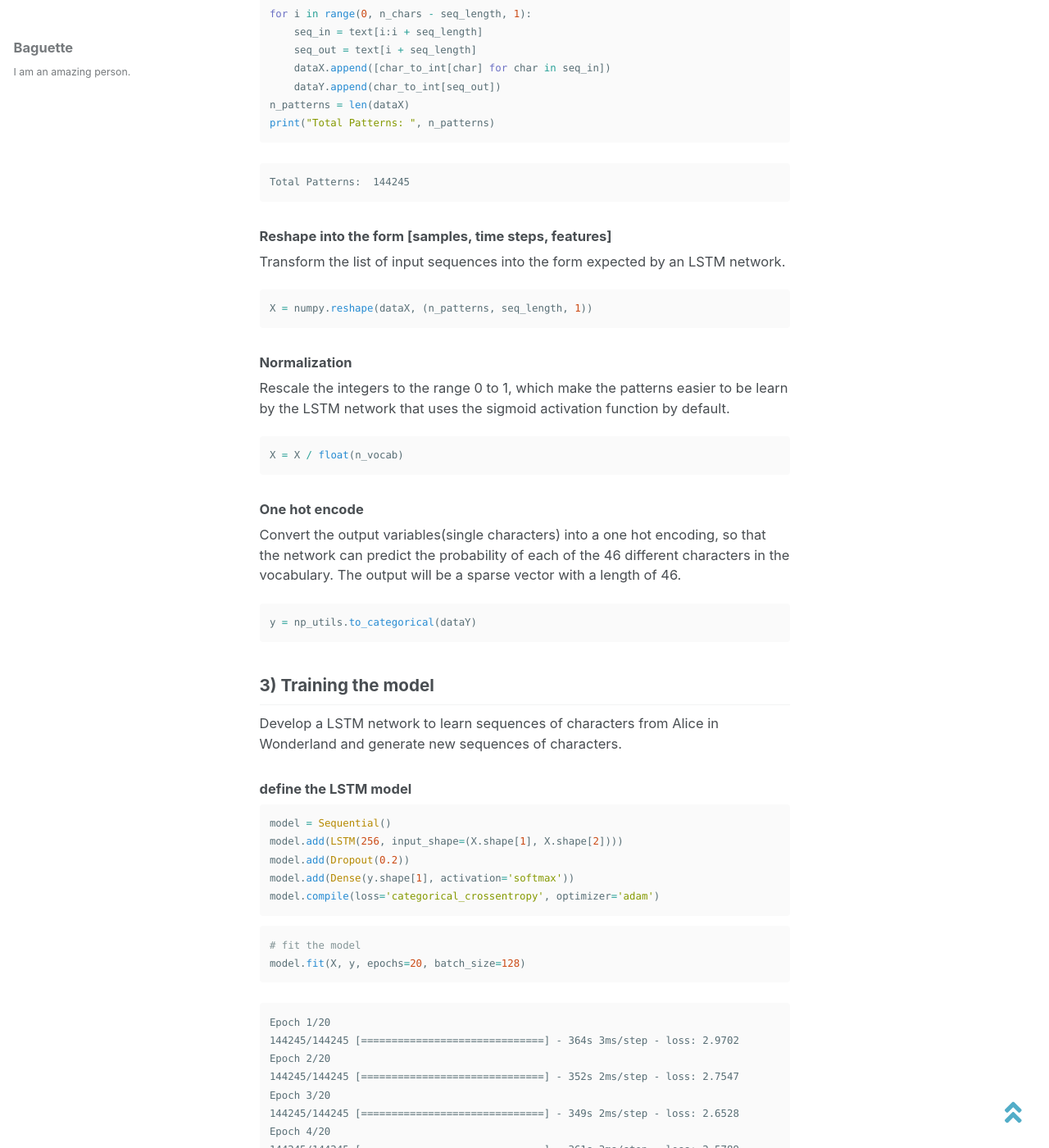
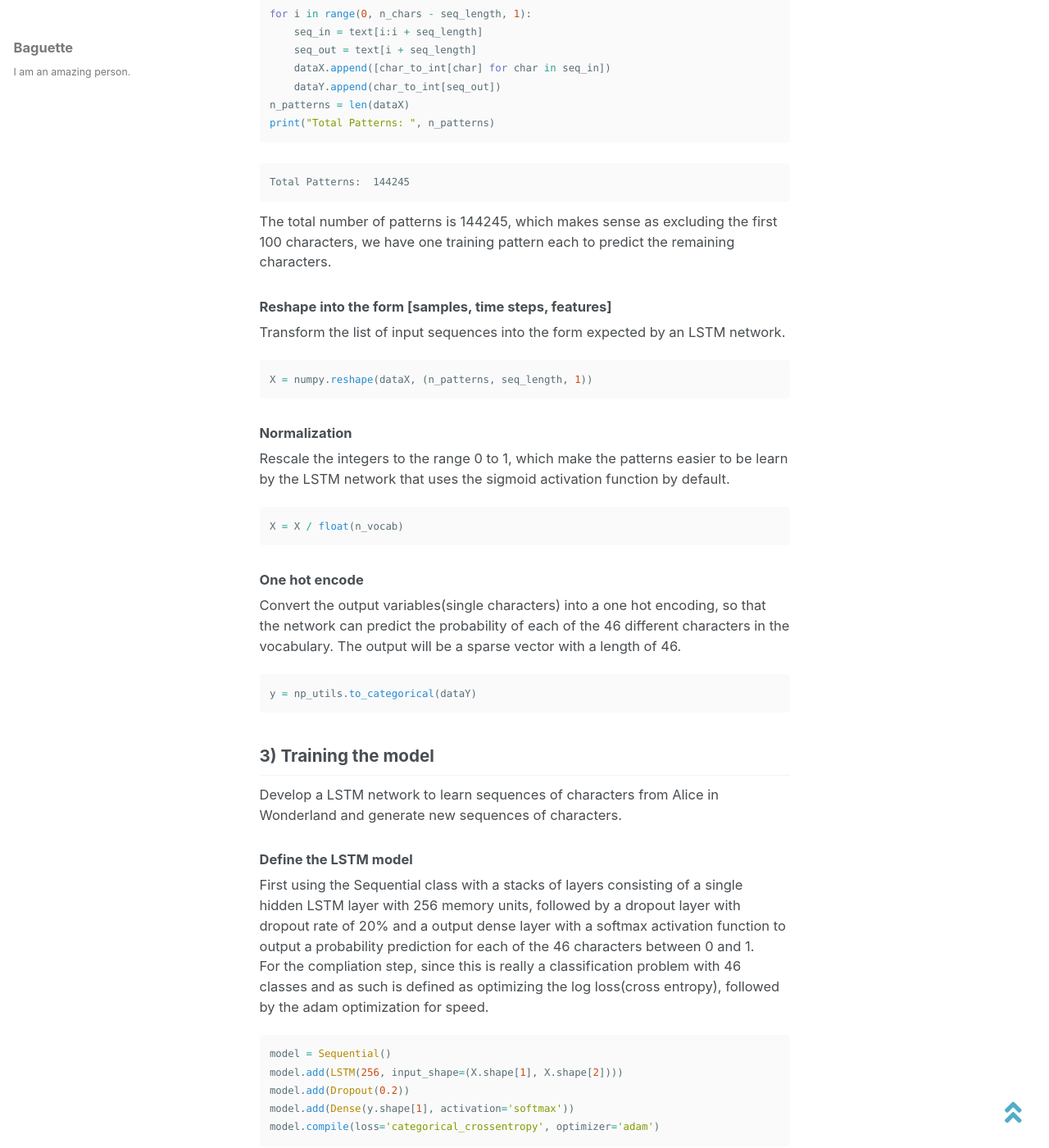
Before and after one commit to baguettexci/baguettexci.gituhb.io, a Jekyll site: the page built from _posts/2018-10-20-Generating-Text.md, in a window 1280 px wide and 1400 px high, scrolled down 3334 px. Shown: the whole window at 82% size. Built offline with Jekyll 4.4.1, drawn with Linux system fonts in a browser that asks for light colours; nearby versions of some CDN libraries; some of the changed text lies outside the part shown.

Commit message:
Update 2018-10-20-Generating-Text.md

````diff
--- a/_posts/2018-10-20-Generating-Text.md
+++ b/_posts/2018-10-20-Generating-Text.md
@@ -134,6 +134,7 @@ print("Total Patterns: ", n_patterns)
 {% highlight text %}
 Total Patterns:  144245
 {% endhighlight %}
+The total number of patterns is 144245, which makes sense as excluding the first 100 characters, we have one training pattern each to predict the remaining characters.
 
 ### Reshape into the form [samples, time steps, features]
 Transform the list of input sequences into the form expected by an LSTM network.
@@ -153,7 +154,10 @@ y = np_utils.to_categorical(dataY)
 
 ## 3) Training the model
 Develop a LSTM network to learn sequences of characters from Alice in Wonderland and generate new sequences of characters.
-### define the LSTM model
+### Define the LSTM model
+First using the Sequential class with a stacks of layers consisting of a single hidden LSTM layer with 256 memory units, followed by a dropout layer with dropout rate of 20% and a output dense layer with a softmax activation function to output a probability prediction for each of the 46 characters between 0 and 1.
+<br/>
+For the compliation step, since this is really a classification problem with 46 classes and as such is defined as optimizing the log loss(cross entropy), followed by the adam optimization for speed.
 ```python
 model = Sequential()
 model.add(LSTM(256, input_shape=(X.shape[1], X.shape[2])))
@@ -162,8 +166,9 @@ model.add(Dense(y.shape[1], activation='softmax'))
 model.compile(loss='categorical_crossentropy', optimizer='adam')
 ```
 
+### Fit the model
+Train the model for 20 epochs, an iteration over all samples in the X and y, in batches of 128 patterns.
 ```python
-# fit the model
 model.fit(X, y, epochs=20, batch_size=128)
 ```
 {% highlight text %}
@@ -210,6 +215,7 @@ Epoch 20/20
 {% endhighlight %}
 
 ### Pick a random seed sequence
+In order to make predictions, first we start off with a seed sequence(a random input pattern) as input.
 ```python
 start = numpy.random.randint(0, len(dataX)-1)
 pattern = dataX[start]
@@ -226,6 +232,7 @@ Seed:
 {% endhighlight %}
 
 ### Generate characters
+With a seed sequence as input, generate the next character then update the seed sequence to add the generated character on the end and trim off the first character. This process is then repeated for as long as we want to predict new characters (a sequence of 1,000 characters in length, an arbitrary number).
 ```python
 for i in range(1000):
     x = numpy.reshape(pattern, (1, len(pattern), 1))
@@ -253,6 +260,10 @@ to the kooe oa thing the had so tee at hlr hanee an the could  aadin to the kore
 sabe th the korer oa thite the soies tay oo
 Done.
 {% endhighlight %}
+Note some observations about the generate text:
+* It generally conforms to the line format observed in the original text.
+* The characters are separated into word-like groups and some groups are actual English words, but most are not.
+* Some of the words in sequence make sense, although most are gibberish.
 
 ## 4) Training on more LSTM layers
 ```python
````
